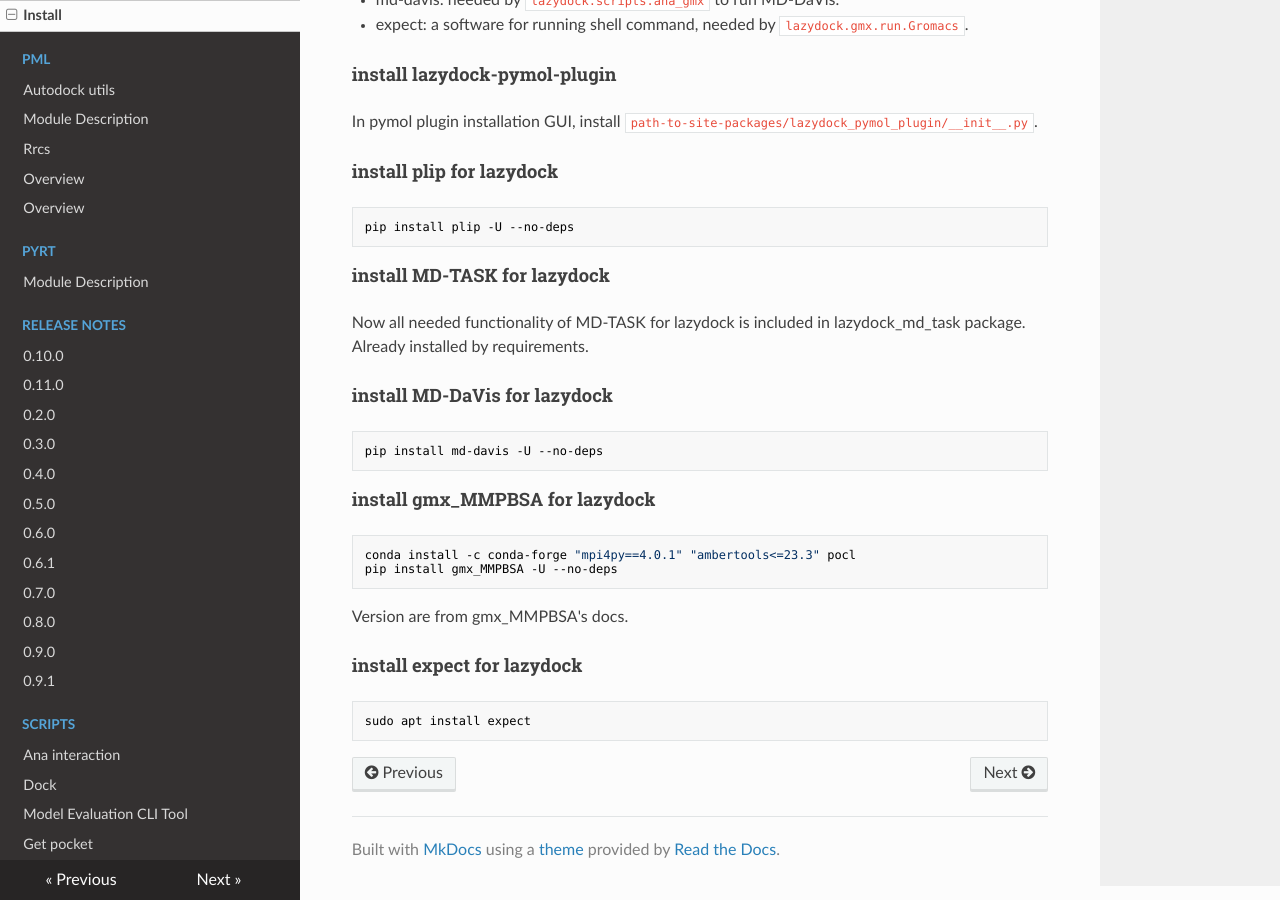
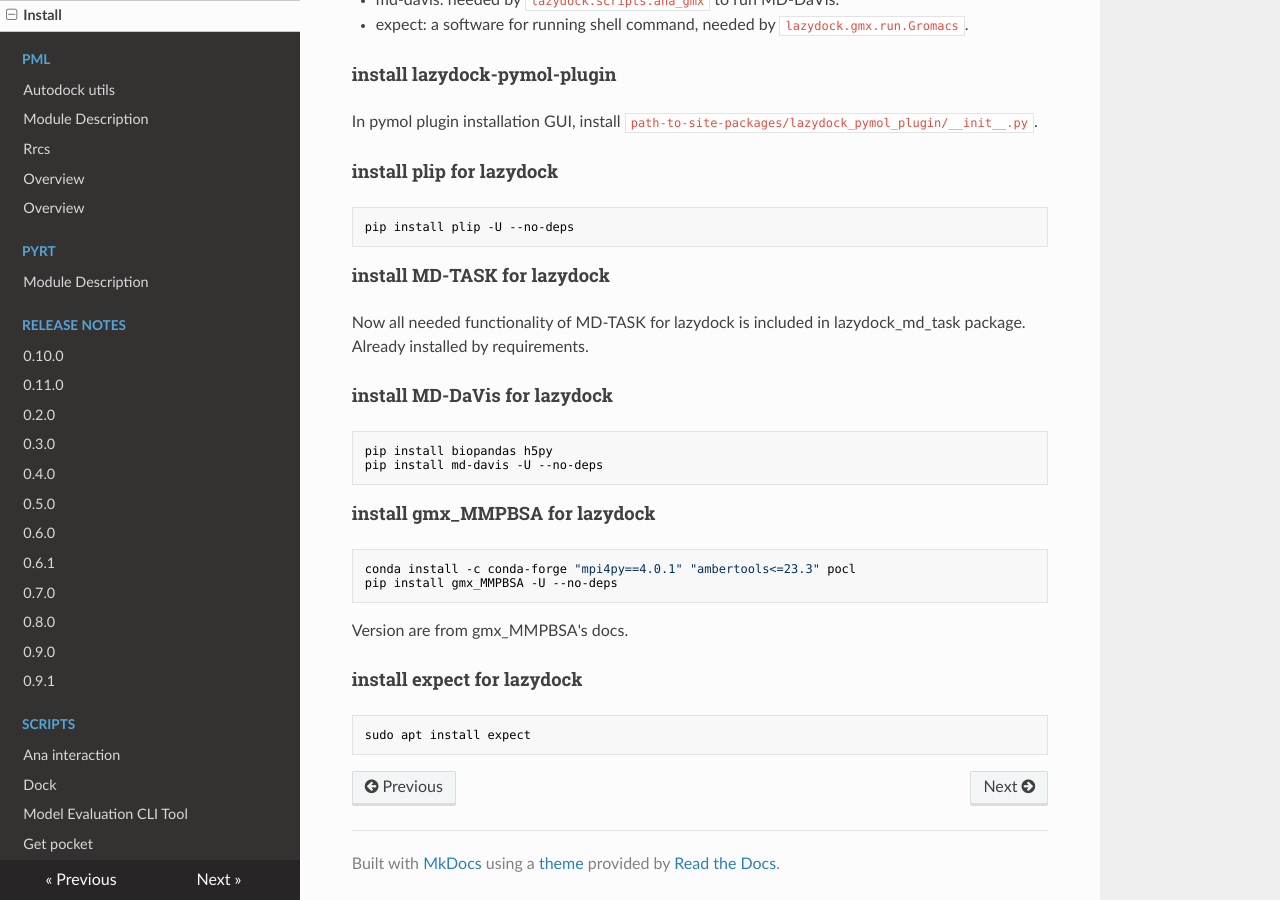
Before and after one commit to BHM-Bob/LazyDock, an MkDocs documentation site: the page built from docs/install.md, in a window 1280 px wide and 900 px high, scrolled down 694 px. Built offline with MkDocs 1.6.1, drawn with Linux system fonts in a browser that asks for light colours; nearby versions of some CDN libraries; some of the changed lines change nothing that is shown.

Commit message:
update docs: docs\install.md

````diff
--- a/docs/install.md
+++ b/docs/install.md
@@ -1,7 +1,7 @@
 <!--
  * @Date: 2025-02-06 16:18:51
  * @LastEditors: BHM-Bob 2262029386@qq.com
- * @LastEditTime: 2025-02-08 22:48:16
+ * @LastEditTime: 2025-02-17 09:53:46
  * @Description:
 -->
 #### install lazydock python package itself
@@ -41,6 +41,7 @@ Now all needed functionality of MD-TASK for lazydock is included in lazydock_md_
 
 #### install MD-DaVis for lazydock
 ```bash
+pip install biopandas h5py
 pip install md-davis -U --no-deps
 ```
 
````
